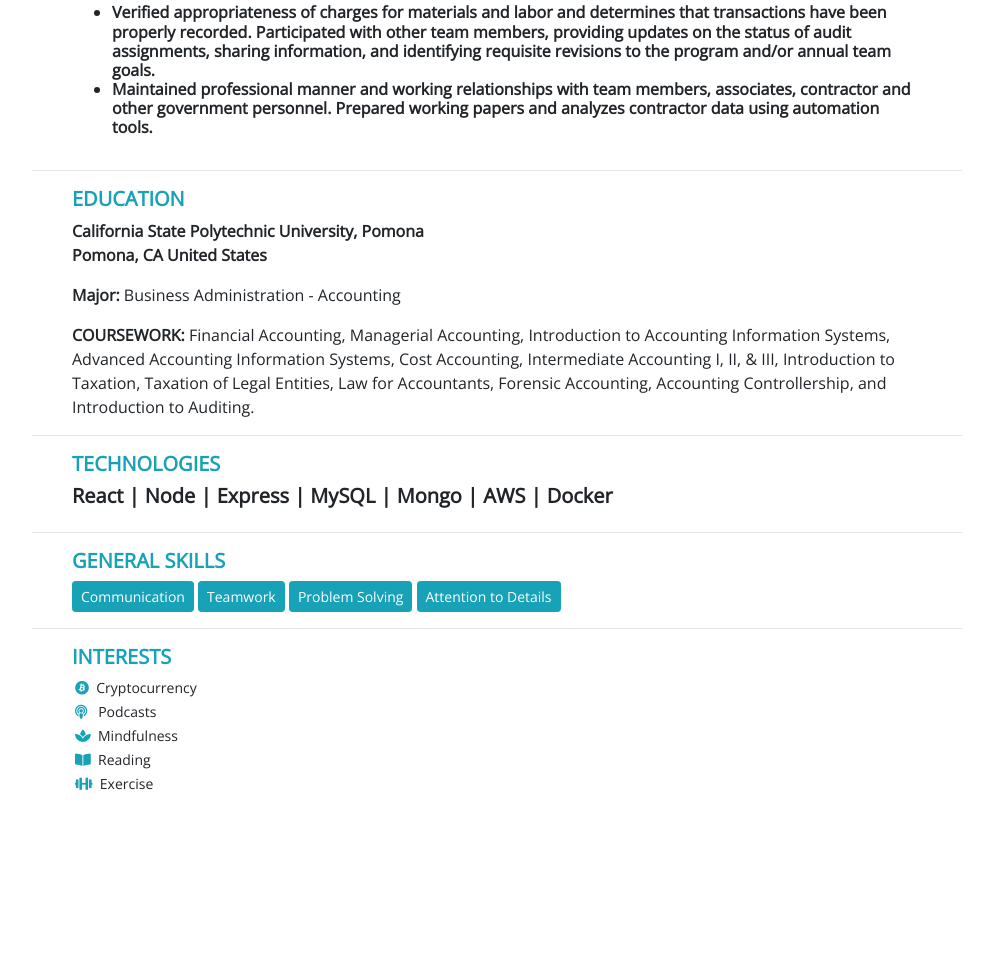
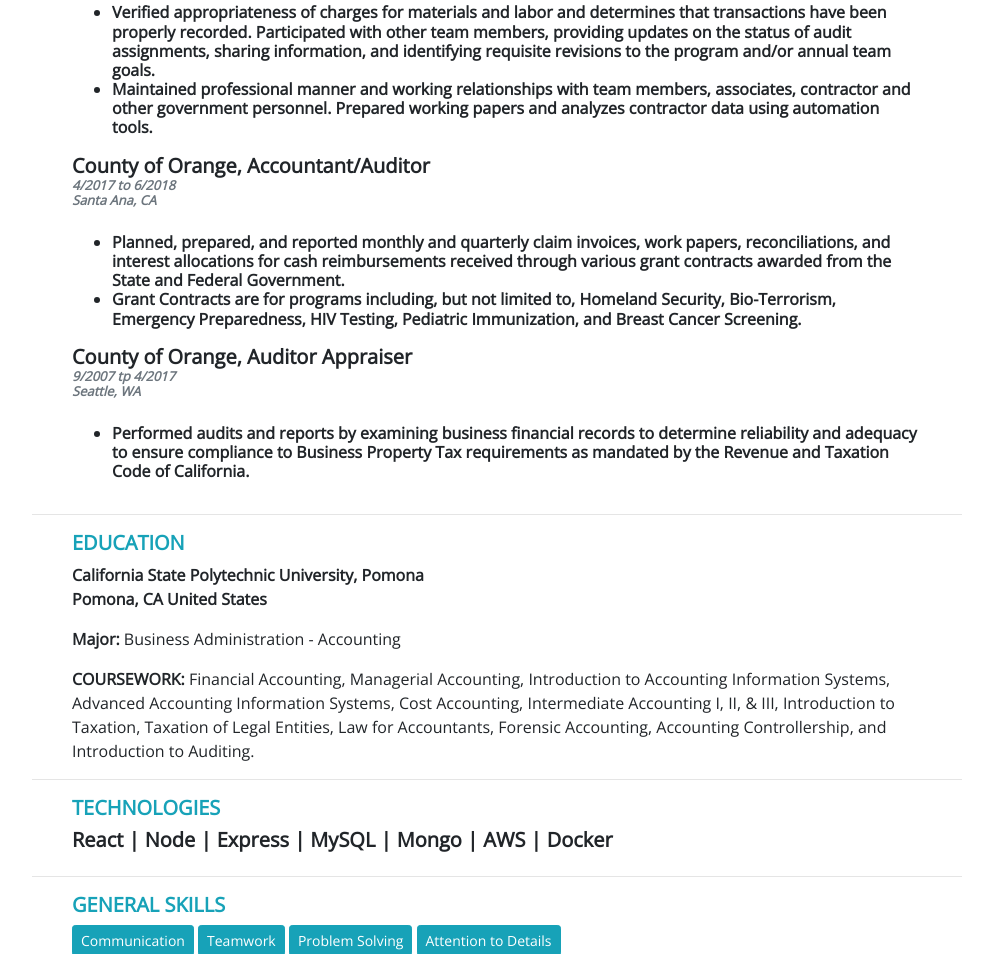
Before and after one commit to anthonysim/anthonysim.github.io, a plain HTML site: page index.html in a window 1280 px wide. Shown: the part 1012-1966 px from the top of the page, without its empty margins (143-1136 px from the left). Before the commit the page ends 1853 px from the top, so only its background shows below. Drawn offline with nearby package versions, Linux system fonts and the light colour scheme.

Commit message:
added work exp

```diff
--- a/index.html
+++ b/index.html
@@ -113,6 +113,36 @@
           </ul>
         </div>
       </div>
+
+      <div class="info-grid-list">
+        <div class="h5 font-weight-bold">County of Orange, Accountant/Auditor<div
+            class="date font-italic text-secondary">
+            4/2017 to 6/2018</div>
+          <div class="date font-italic text-secondary">Santa Ana, CA</div>
+          <br>
+          <ul>
+            <li>Planned, prepared, and reported monthly and quarterly claim invoices, work papers, reconciliations, and
+              interest allocations for cash reimbursements received through various grant contracts awarded from the
+              State and Federal Government.</li>
+            <li>Grant Contracts are for programs including, but not limited to, Homeland Security, Bio-Terrorism,
+              Emergency Preparedness, HIV Testing, Pediatric Immunization, and Breast Cancer Screening.</li>
+          </ul>
+        </div>
+      </div>
+
+      <div class="info-grid-list">
+        <div class="h5 font-weight-bold">County of Orange, Auditor Appraiser<div
+            class="date font-italic text-secondary">
+            9/2007 tp 4/2017</div>
+          <div class="date font-italic text-secondary">Seattle, WA</div>
+          <br>
+          <ul>
+            <li>Performed audits and reports by examining business financial records to determine reliability and
+              adequacy to ensure compliance to Business Property Tax requirements as mandated by the Revenue and
+              Taxation Code of California.</li>
+          </ul>
+        </div>
+      </div>
     </div>
 
     <!-- line divider -->
```
